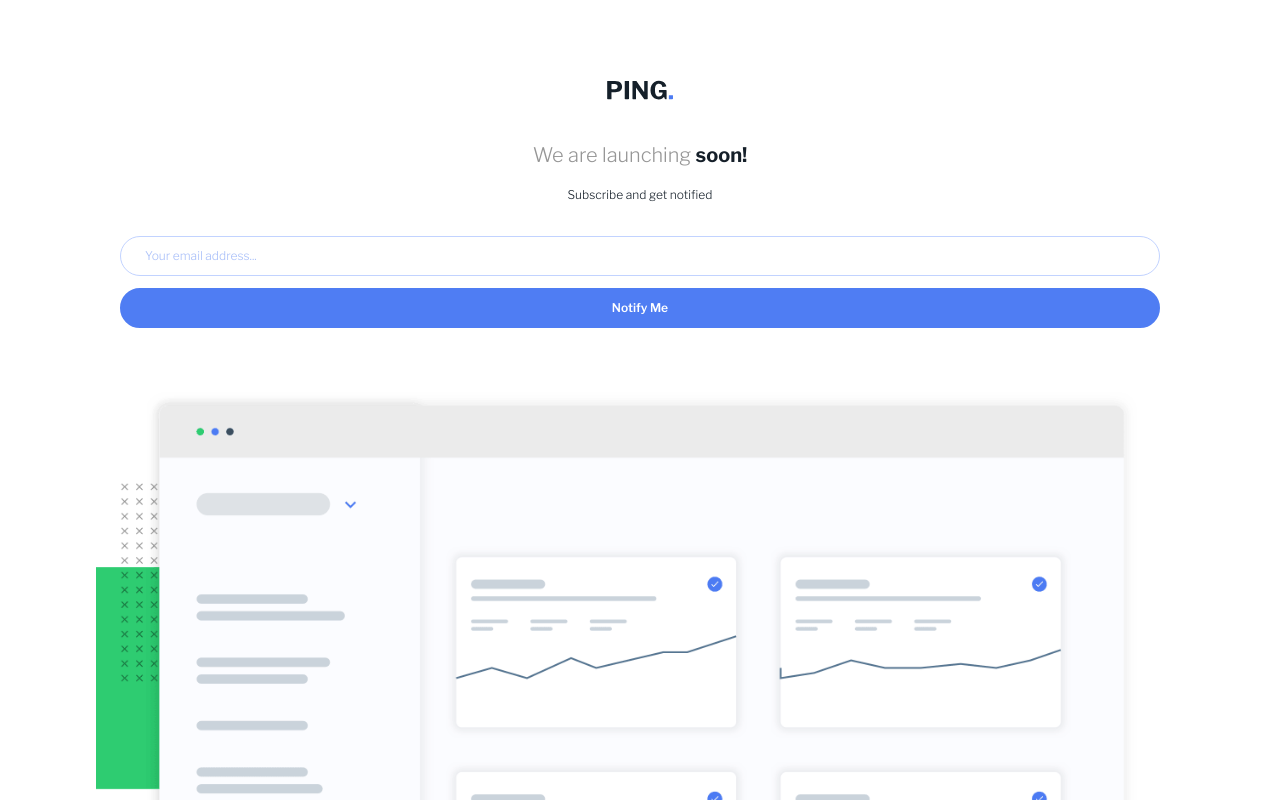
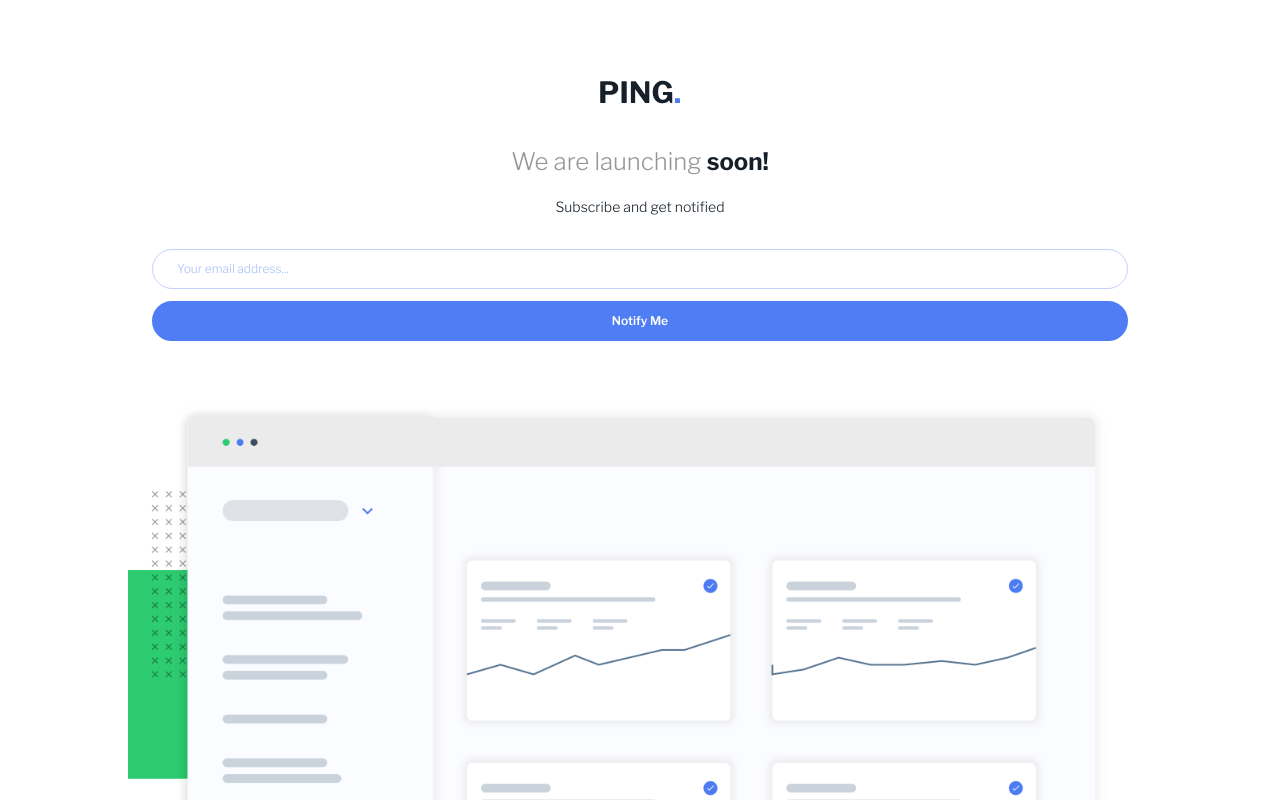
Before and after one commit to codexshell/ping-single-column-coming-soon-page, a SvelteKit app: page / in a window 1280 px wide. Shown: the top 800 px of the page. Built offline with nearby package versions, Linux system fonts and the light colour scheme.

Commit message:
style(responsive): add medium layout

```diff
--- a/src/lib/header/Header.svelte
+++ b/src/lib/header/Header.svelte
@@ -15,9 +15,15 @@
 		height: theme('height.4');
 	}
 
-	@media (min-width: theme("screens.sm")) {
+	@media (min-width: theme('screens.sm')) {
 		.logo {
-			height: theme("height.5");
+			height: theme('height.5');
+		}
+	}
+
+	@media (min-width: theme('screens.md')) {
+		.logo {
+			height: theme('height.6');
 		}
 	}
 
--- a/src/routes/+page.svelte
+++ b/src/routes/+page.svelte
@@ -27,8 +27,20 @@
 		}
 	}
 
+	@media (min-width: theme('screens.md')) {
+		section {
+			padding-inline: theme('padding.32');
+		}
+	}
+
 	h1 {
 		color: theme('colors.n-gray');
+	}
+
+	@media (min-width: theme("screens.md")) {
+		h1 {
+			font-size: theme("fontSize.2xl");
+		}
 	}
 
 	h1 span {
@@ -40,6 +52,12 @@
 		font-size: theme('fontSize.xs');
 	}
 
+	@media (min-width: theme("screens.md")) {
+		p {
+			font-size: theme("fontSize.sm")
+		}
+	}
+
 	img {
 		--flow-space: 4rem;
 	}
```
